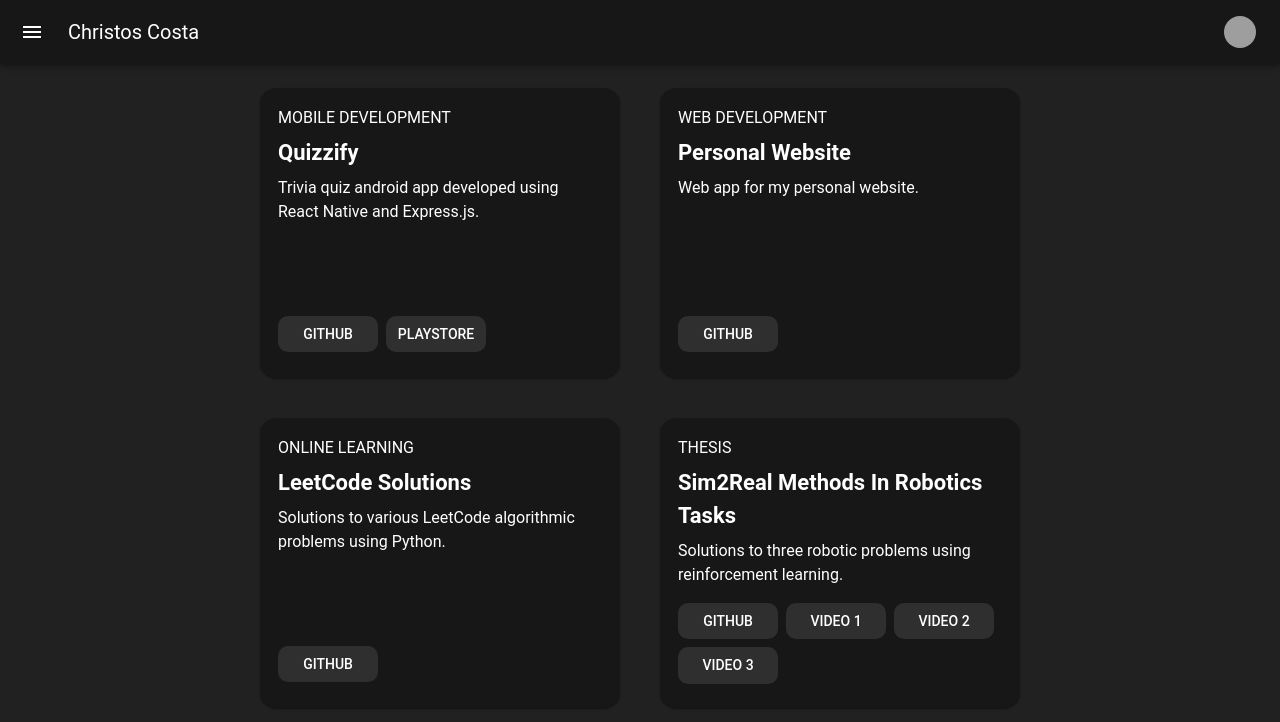
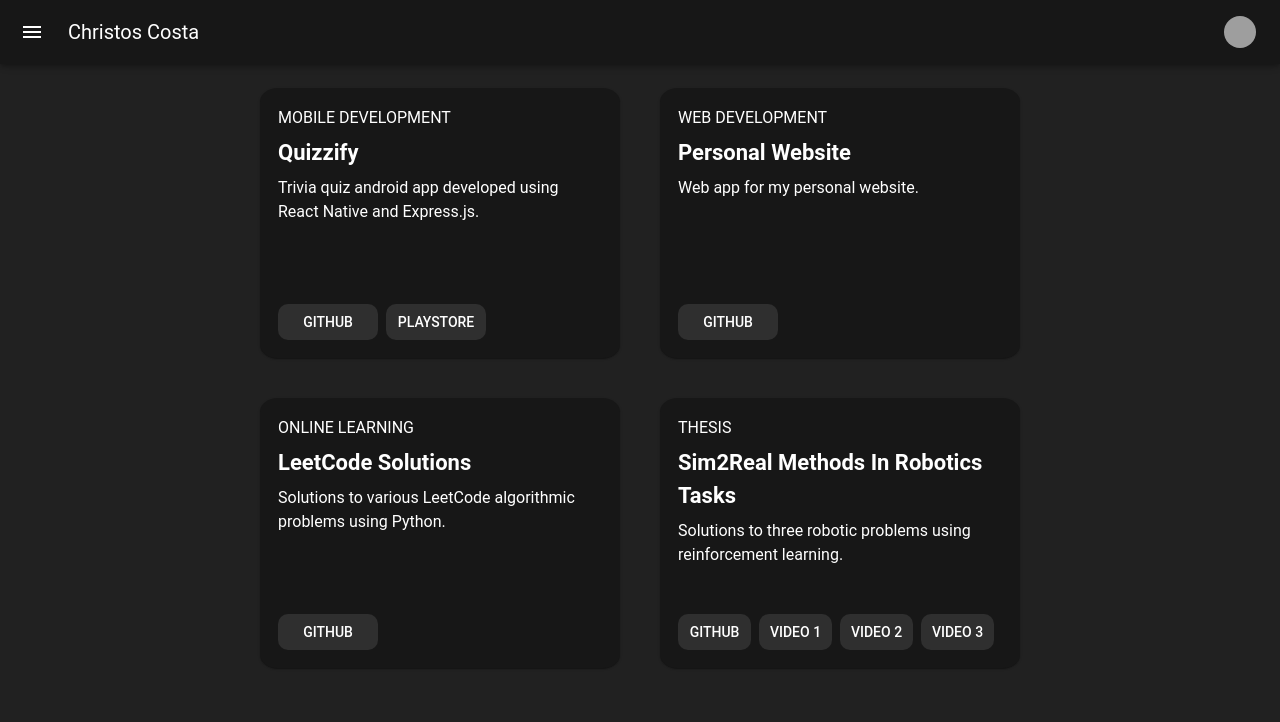
Before and after one commit to chkosta/chkosta.github.io, a React (Create React App) app: page /projects in a window 1280 px wide. Shown: the top 722 px of the page. Built offline with nearby package versions, Linux system fonts and the light colour scheme; grey boxes are pictures that could not be loaded.

Commit message:
Add Quizzify Playstore Link

```diff
--- a/src/pages/ProjectsPage/index.tsx
+++ b/src/pages/ProjectsPage/index.tsx
@@ -21,7 +21,7 @@
                 justifyContent: "space-between",
                 padding: "5%",
                 width: "360px",
-                height: "290px",
+                height: "270px",
                 borderRadius: "5%",
                 backgroundColor: theme.palette.primary.dark,
               }}
@@ -38,14 +38,19 @@
                 </Typography>
               </Box>
 
-              <Box sx={{ display: "flex", flexWrap: "wrap", mt: "10px" }}>
+              <Box
+                sx={{
+                  display: "flex",
+                  mt: "10px",
+                }}
+              >
                 {el.buttons.map((el) => (
                   <PrimaryButton
                     key={el.name}
                     onClick={() => {
                       window.open(el.link, "_blank");
                     }}
-                    sx={{ mr: "8px", mb: "8px" }}
+                    sx={{ mr: "8px" }}
                   >
                     {el.name}
                   </PrimaryButton>
--- a/src/pages/ProjectsPage/projectsConfig.tsx
+++ b/src/pages/ProjectsPage/projectsConfig.tsx
@@ -13,7 +13,7 @@
         },
         {
           name: "PLAYSTORE",
-          link: "", // TO-DO: ADD THE PLAYSTORE LINK FOR QUIZZIFY
+          link: "https://play.google.com/store/apps/details?id=com.quizzify",
         },
       ],
     },
```
